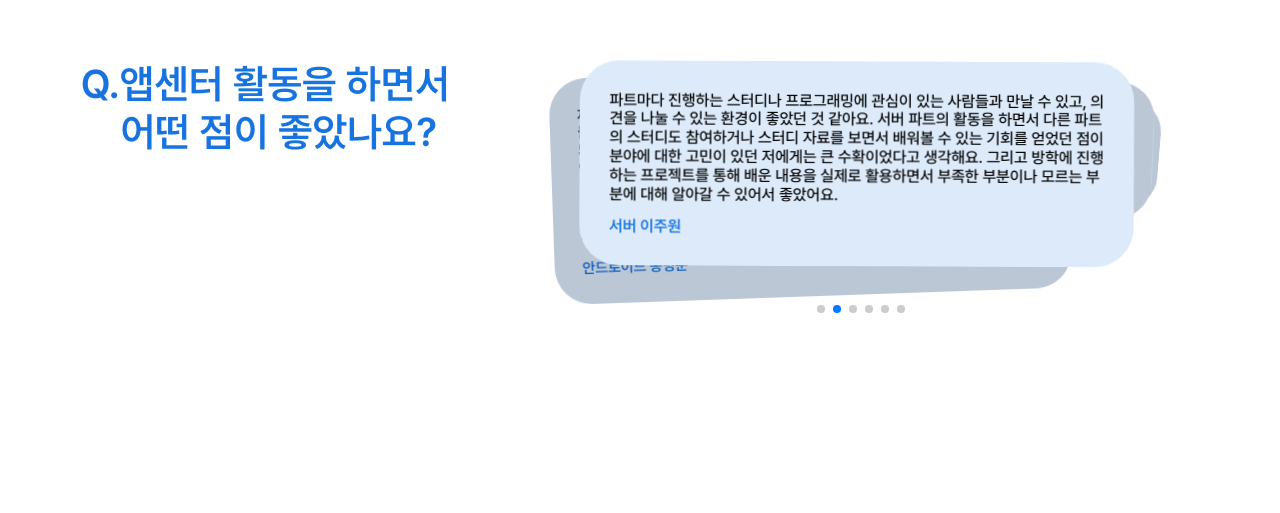
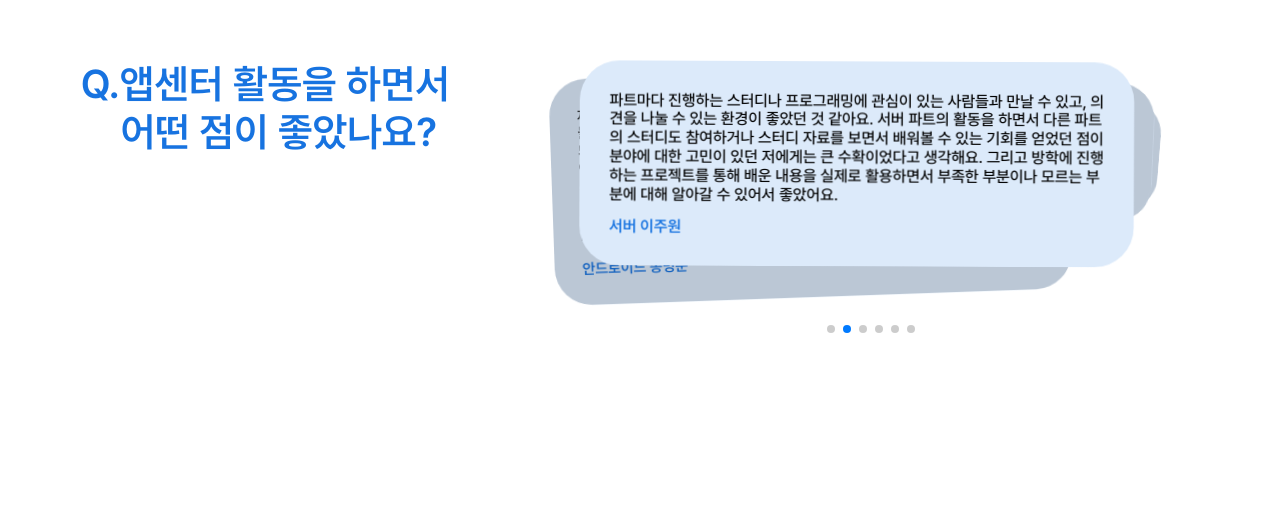
Before and after one commit to inu-appcenter/appcenter-homepage-renewal, a React (Create React App) app: page /appcenter-homepage-renewal/home in a window 1280 px wide. Shown: the part 1557-2070 px from the top of the page. Built offline with nearby package versions, Linux system fonts and the light colour scheme.

Commit message:
design: 인터뷰 간격 조정

```diff
--- a/src/component/home/Interview.js
+++ b/src/component/home/Interview.js
@@ -59,18 +59,21 @@ const InterViewLayout = styled.div`
 
 const InterViewScrollBox = styled.div`
   .swiper{
-    padding: 0 120px 20px 40px;
+    padding: 0 120px 40px 40px;
     width: 500px;
     @media(max-width: 1200px) {
       width: 400px;
     }
     @media(max-width: 576px) {
       width: 200px;
-      padding: 0 70px 20px 50px;
+      padding: 0 70px 40px 50px;
     }
     @media(max-width: 320px) {
       width: 150px;
     }
+  }
+  .swiper-pagination{
+    left: 10px;
   }
   .swiper-slide {
     display: flex;
@@ -78,6 +81,7 @@ const InterViewScrollBox = styled.div`
     border-radius: 40px;
     background-color: ${props => props.theme.color.primaryLight};
     white-space: nowrap;
+    padding: 40px;
     .answer{
       white-space: pre-line;
       @media(max-width: 768px) {
@@ -92,7 +96,6 @@ const InterViewScrollBox = styled.div`
       font-weight: 600;
       margin-top: ${viewHeightCalc(18)}
     }
-    padding: 40px;
     @media(max-width: 1800px) {
       padding: 30px;
     }
```
